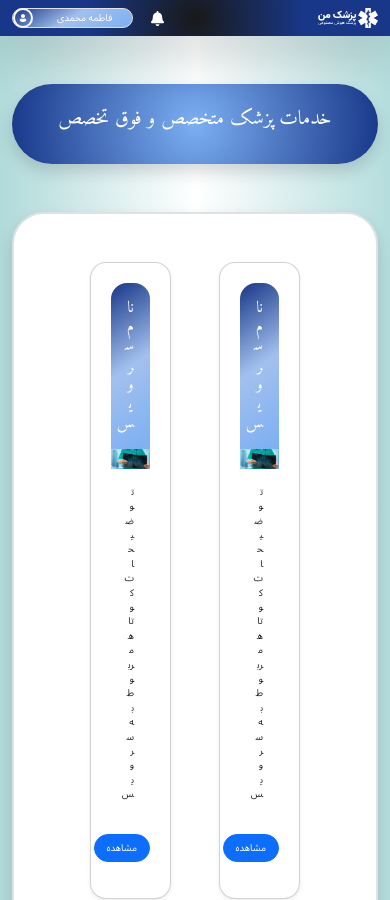
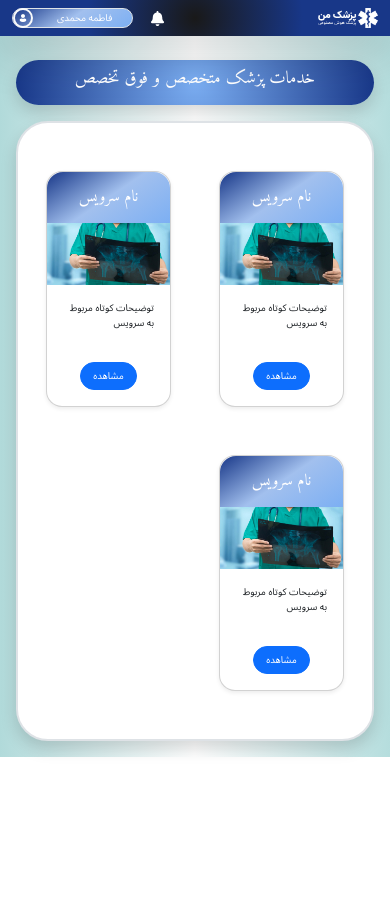
Before and after one commit to RamtinPB/MyDocter, a React (Vite) app: page /SpecialistDoctorPrescription in a window 390 px wide. Shown: the top 900 px of the page. After the commit the page ends 844 px from the top, so only its background shows below. Built offline with nearby package versions, Linux system fonts and the light colour scheme; data requests are answered from the project's data file.

Commit message:
pc/ phone responsivity update 8

```diff
--- a/src/pages/GeneralDoctorPrescription.tsx
+++ b/src/pages/GeneralDoctorPrescription.tsx
@@ -42,17 +42,17 @@ function GeneralDoctorPrescription() {
 
 	return (
 		<div className="custom-bg-4">
-			<div className="container d-flex flex-column">
-				<div className="custom-bg-1 d-flex justify-content-center align-items-center text-white rounded-pill shadow p-4 my-5">
-					<h3>خدمات پزشک عمومی</h3>
+			<div className="container d-flex flex-column px-3 px-md-4">
+				<div className="custom-bg-1 d-flex justify-content-center align-items-center text-white rounded-pill shadow p-2 p-md-3 p-lg-4 mt-4 mt-md-5 mb-3 mb-md-4">
+					<h4>خدمات پزشک عمومی</h4>
 				</div>
-				<div className="text-end bg-white shadow rounded-5 px-5 py-5 mb-3">
-					<div className="row mx-1 row-cols-2 g-5" style={{ direction: "rtl" }}>
+				<div className="text-end bg-white shadow rounded-5 px-0 px-md-4 px-lg-5 py-5 mb-3">
+					<div className="row row-cols-2 mx-1 g-5" style={{ direction: "rtl" }}>
 						{services.map(
 							(service, index) =>
 								service.category === "general" && (
-									<div className="col" key={index}>
-										<div className="card shadow-sm rounded-4">
+									<div className="col-6" key={index}>
+										<div className="card shadow-sm rounded-4 p-0">
 											<div className="text-center">
 												<h5 className="card-title text-white rounded-top-4 custom-bg-2 m-0 p-3">
 													{service.name}
--- a/src/pages/SpecialistDoctorPrescription.tsx
+++ b/src/pages/SpecialistDoctorPrescription.tsx
@@ -42,17 +42,17 @@ function SpecialistDoctorPrescription() {
 
 	return (
 		<div className="custom-bg-4">
-			<div className="container d-flex flex-column">
-				<div className="custom-bg-1 d-flex justify-content-center align-items-center text-white rounded-pill shadow p-4 my-5">
-					<h3>خدمات پزشک متخصص و فوق تخصص</h3>
+			<div className="container d-flex flex-column px-3 px-md-4">
+				<div className="custom-bg-1 d-flex justify-content-center align-items-center text-white rounded-pill shadow p-2 p-md-3 p-lg-4 mt-4 mt-md-5 mb-3 mb-md-4">
+					<h4>خدمات پزشک متخصص و فوق تخصص</h4>
 				</div>
-				<div className="text-end bg-white border border-2 shadow rounded-5 px-5 py-5 mb-3">
-					<div className="row mx-1 row-cols-2 g-5" style={{ direction: "rtl" }}>
+				<div className="text-end bg-white border border-2 shadow rounded-5 px-0 px-md-4 px-lg-5 py-5 mb-3">
+					<div className="row row-cols-2 g-5 mx-1" style={{ direction: "rtl" }}>
 						{services.map(
 							(service, index) =>
 								service.category === "specialist" && (
-									<div className="col" key={index}>
-										<div className="card shadow-sm rounded-4">
+									<div className="col-6" key={index}>
+										<div className="card shadow-sm rounded-4 p-0">
 											<div className="text-center">
 												<h5 className="card-title text-white rounded-top-4 custom-bg-2 m-0 p-3">
 													{service.name}
```
